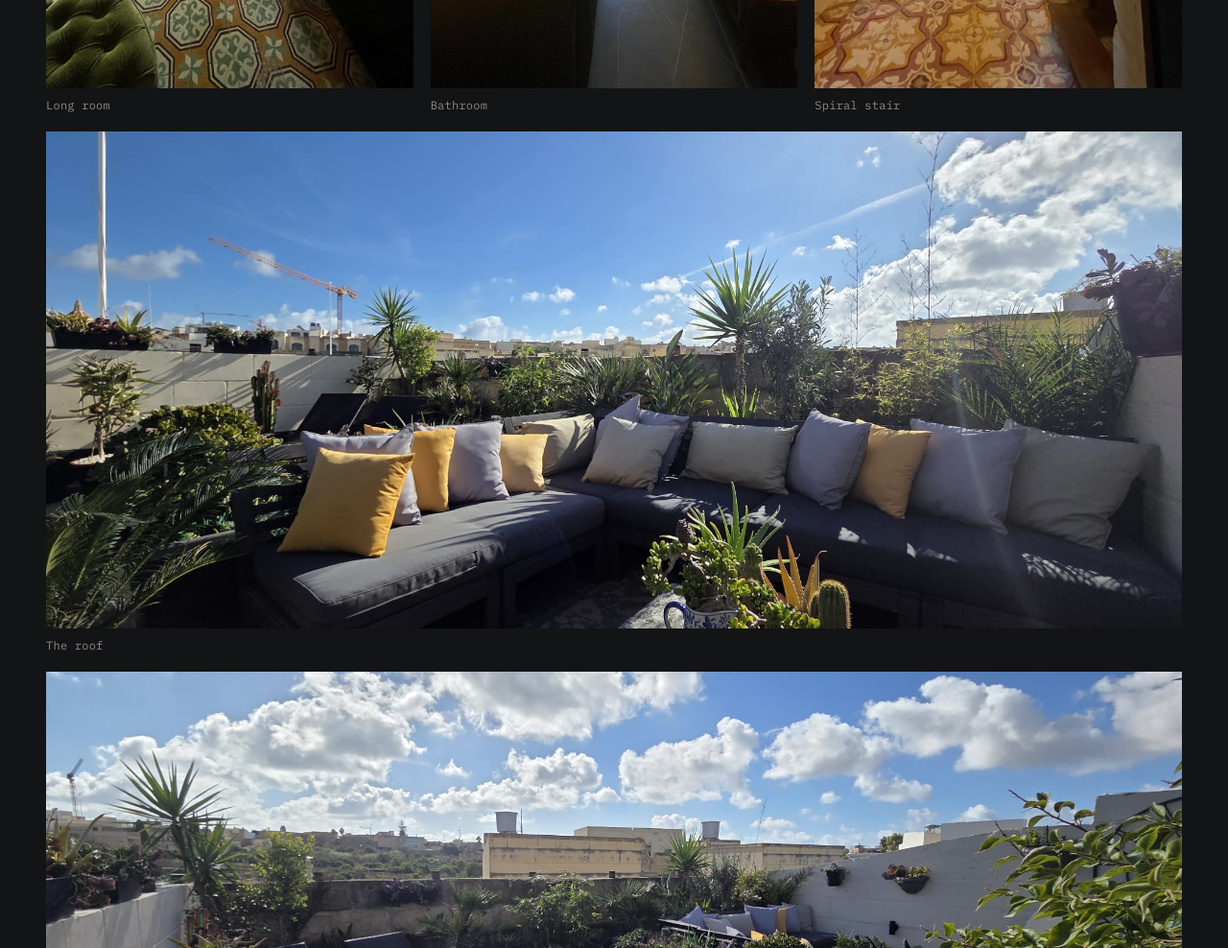
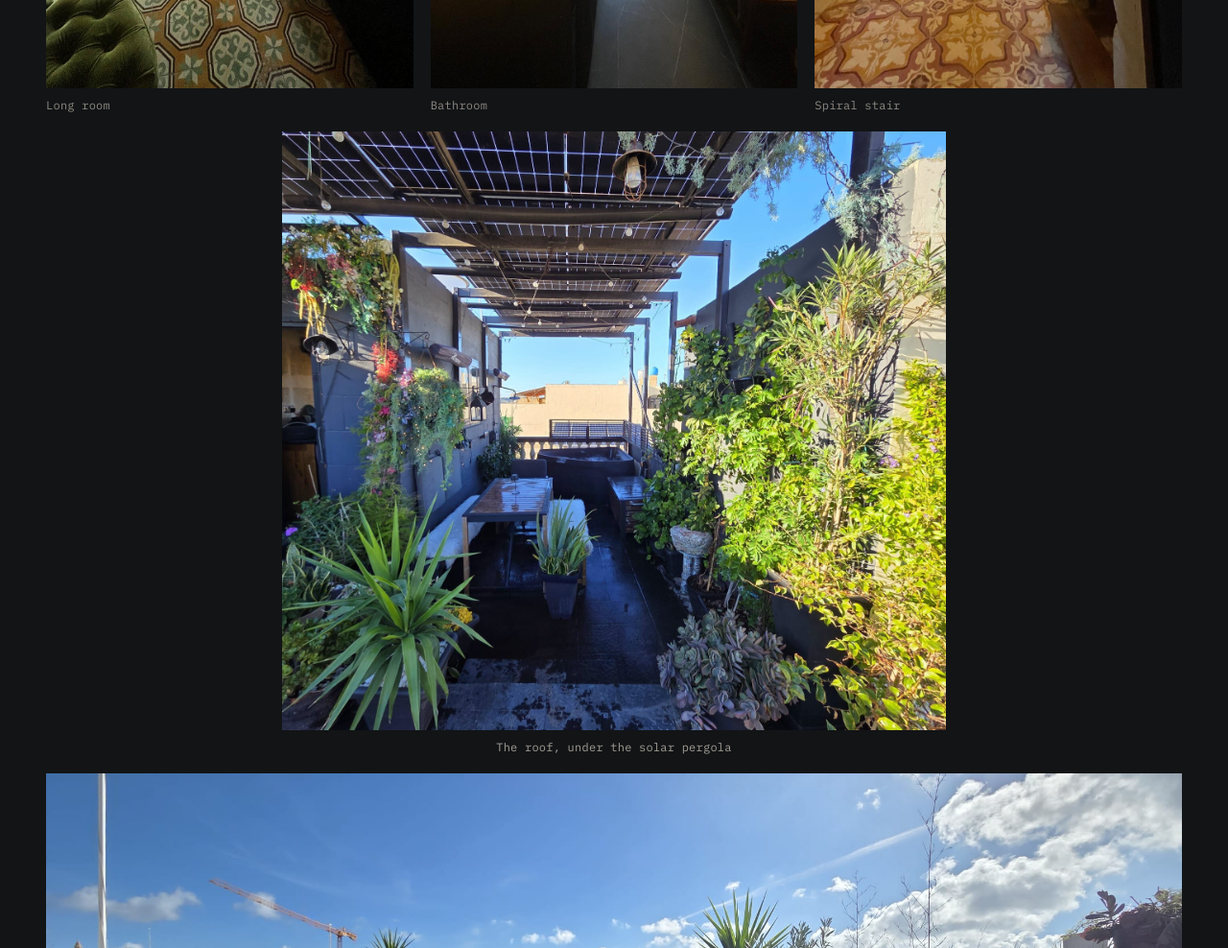
Before and after one commit to mattcarp/mc-19church-site, a plain HTML site: page index.html in a window 1280 px wide. Shown: the part 4300-5288 px from the top of the page at 96% size. Drawn offline with Linux system fonts and the light colour scheme.

Commit message:
feat: add roof pergola photo

```diff
--- a/index.html
+++ b/index.html
@@ -63,6 +63,7 @@
         <figure class="photo p"><a data-lb data-cap="Long room" href="/assets/12-twin-room.jpg"><img loading="lazy" src="/assets/12-twin-room.jpg" width="1200" height="1600" alt="A long room with a green wall, a daybed and a stained-glass window"></a><figcaption>Long room</figcaption></figure>
         <figure class="photo p"><a data-lb data-cap="Bathroom" href="/assets/13-bathroom-long.jpg"><img loading="lazy" src="/assets/13-bathroom-long.jpg" width="1200" height="1600" alt="A long bathroom with green tiles, woven pendant lamps, a freestanding bath and an arched window"></a><figcaption>Bathroom</figcaption></figure>
         <figure class="photo p"><a data-lb data-cap="Spiral stair to the roof" href="/assets/14-spiral-stair.jpg"><img loading="lazy" src="/assets/14-spiral-stair.jpg" width="1200" height="1600" alt="An iron spiral staircase rising through a narrow stone hall with patterned tiles"></a><figcaption>Spiral stair</figcaption></figure>
+        <figure class="photo original"><a data-lb data-cap="The roof, under the solar pergola" href="/assets/17-roof-pergola.jpg"><img loading="lazy" src="/assets/17-roof-pergola.jpg" width="1663" height="1500" alt="A roof terrace under a pergola of solar panels, with a table and benches, a hot tub at the far end, and plants crowding both sides"></a><figcaption>The roof, under the solar pergola</figcaption></figure>
         <figure class="photo w"><a data-lb data-cap="The roof" href="/assets/15-roof-sofa.jpg"><img loading="lazy" src="/assets/15-roof-sofa.jpg" width="2000" height="1500" alt="A roof terrace with a corner sofa, yellow and grey cushions, palms and blue sky"></a><figcaption>The roof</figcaption></figure>
         <figure class="photo w"><a data-lb data-cap="The roof, toward the village" href="/assets/16-roof-loungers.jpg"><img loading="lazy" src="/assets/16-roof-loungers.jpg" width="2000" height="1500" alt="Two loungers on a rain-wet roof terrace, plants along the walls and the rooftops of Xagħra beyond"></a><figcaption>Toward the village</figcaption></figure>
       </section>
```
Also changed, not shown: assets/17-roof-pergola.jpg (added).
